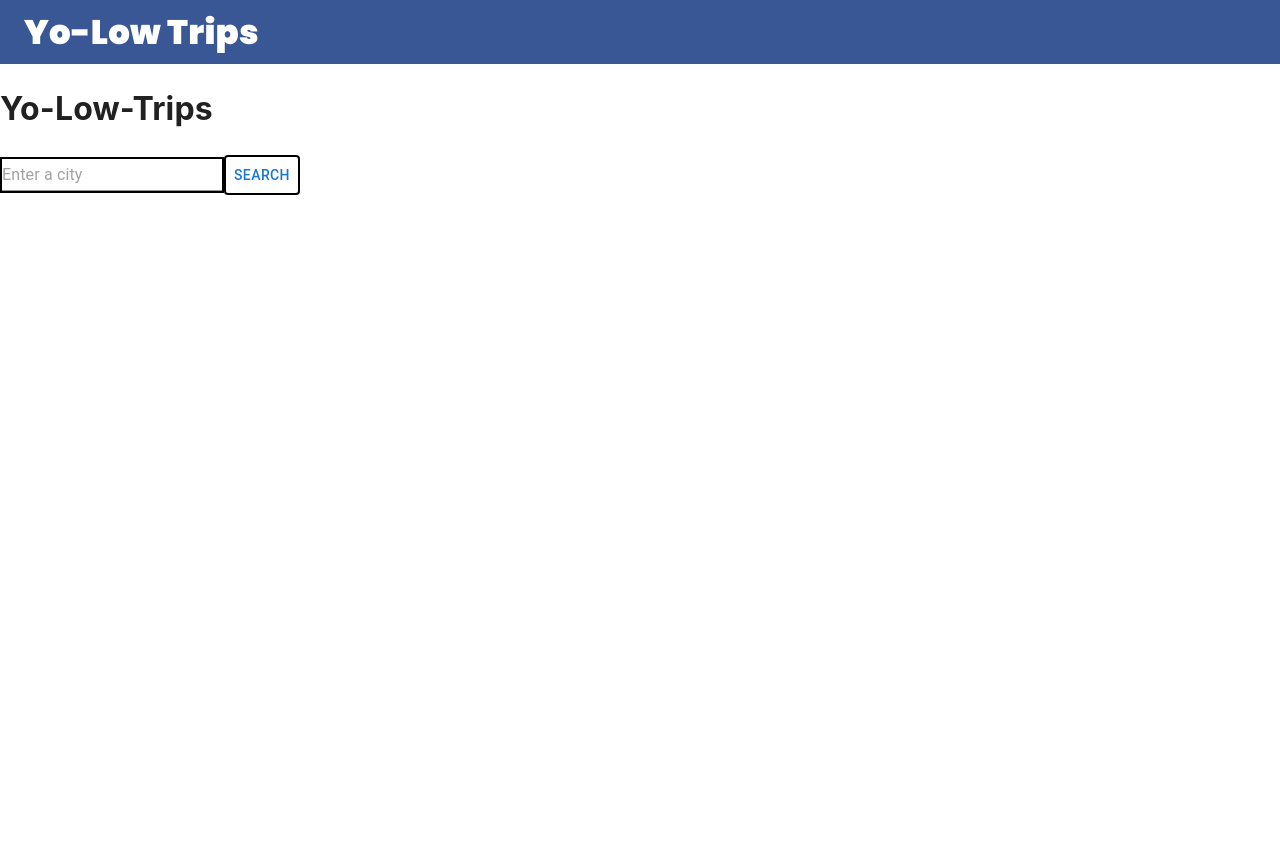
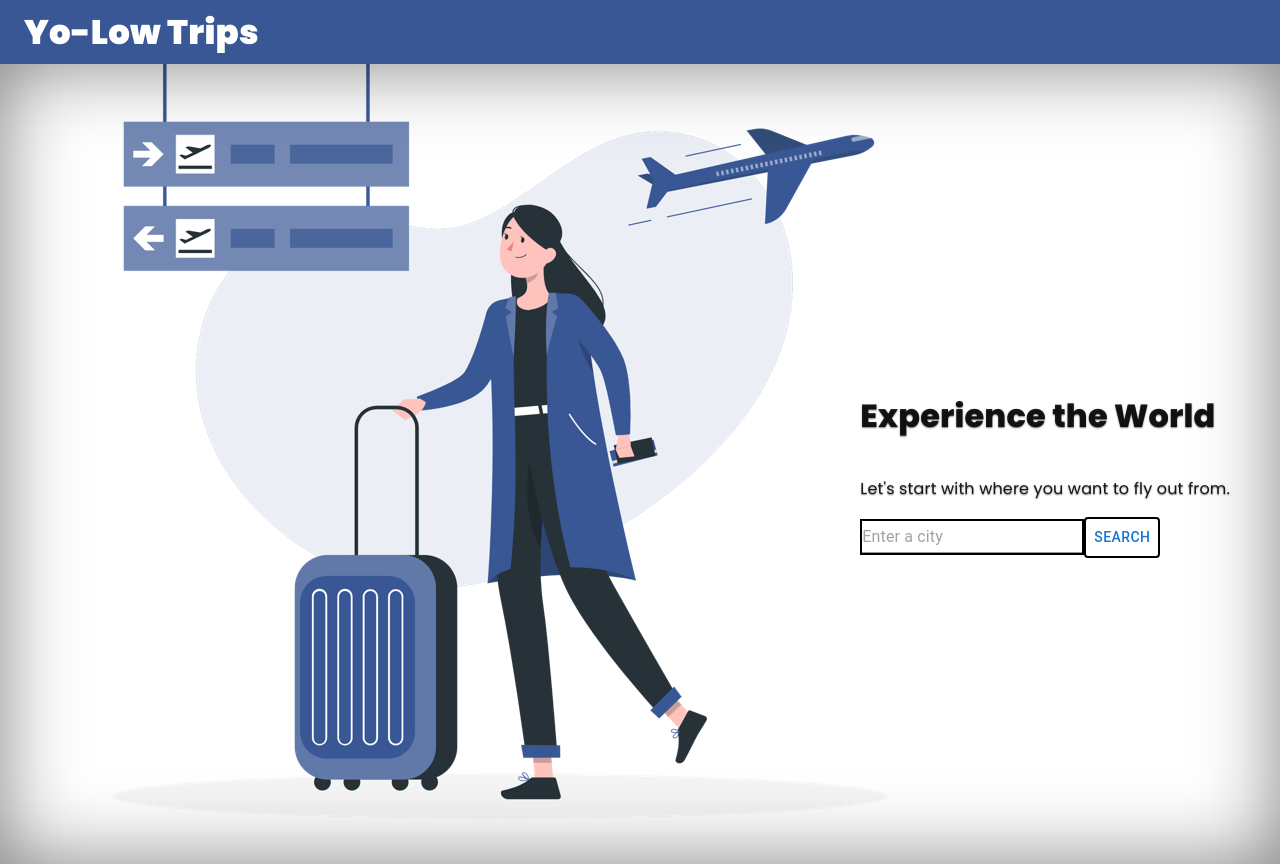
Before and after one commit to Charlesdigital/Yo-Low-Trips, a React (Create React App) app in the folder frontend/: page /search in a window 1280 px wide. Before the commit the page ends 800 px from the top, so only its background shows below. Built offline with nearby package versions, Linux system fonts and the light colour scheme.

Commit message:
stylize and import image for InputCity component

```diff
--- a/frontend/src/components/InputCity.jsx
+++ b/frontend/src/components/InputCity.jsx
@@ -1,6 +1,7 @@
 import axios from "axios";
 import React, { useState } from "react";
 import FlightCodesModal from "./FlightCodesModal";
+import "../styles/InputCity.css";
 import Input from '@mui/material/Input';
 import Button from '@mui/material/Button';
 
@@ -54,9 +55,13 @@ export default function InputCity(props) {
 // need to change main
   return (
     <>
-      <h1> Yo-Low-Trips </h1>
+      <div className="inputCityImg">
+        <div className="tagline">
+          <h1 className="display-4">Experience the World</h1>
+          <p>Let's start with where you want to fly out from.</p>
           <form autoComplete="off" onSubmit={(event) => validate(event,city)}>
-        <Input sx={border}
+            <Input
+              sx={border}
               type="text"
               placeholder="Enter a city"
               onChange={(event)=> {
@@ -74,6 +79,8 @@ export default function InputCity(props) {
           code = {props.code}
           setCode = {props.setCode}
           />
+        </div>
+      </div>
     </>
   );
 }
--- /dev/null
+++ b/frontend/src/styles/InputCity.css
@@ -0,0 +1,21 @@
+.inputCityImg {
+  width: auto;
+  height: 100vh;
+  font-family: "Poppins", sans-serif;
+  background-image: url("../assets/images/Airport-rafiki-resize.png");
+  background-size: contains;
+  background-position:left;
+  background-repeat: no-repeat;
+  text-shadow: 0 0.05rem 0.1rem rgba(0, 0, 0, 0.5);
+  box-shadow: inset 0 0 5rem rgba(0, 0, 0, 0.5);
+  display: flex;
+  flex-direction: column;
+  justify-content: center;
+  align-items: flex-end;
+}
+
+.tagline{
+  display: flex;
+  flex-direction: column;
+  margin-right: 50px;
+}
```
Also changed, not shown: frontend/src/assets/images/Airport-rafiki-resize.png (added). Lines whose indentation alone changed are shown as unchanged.
